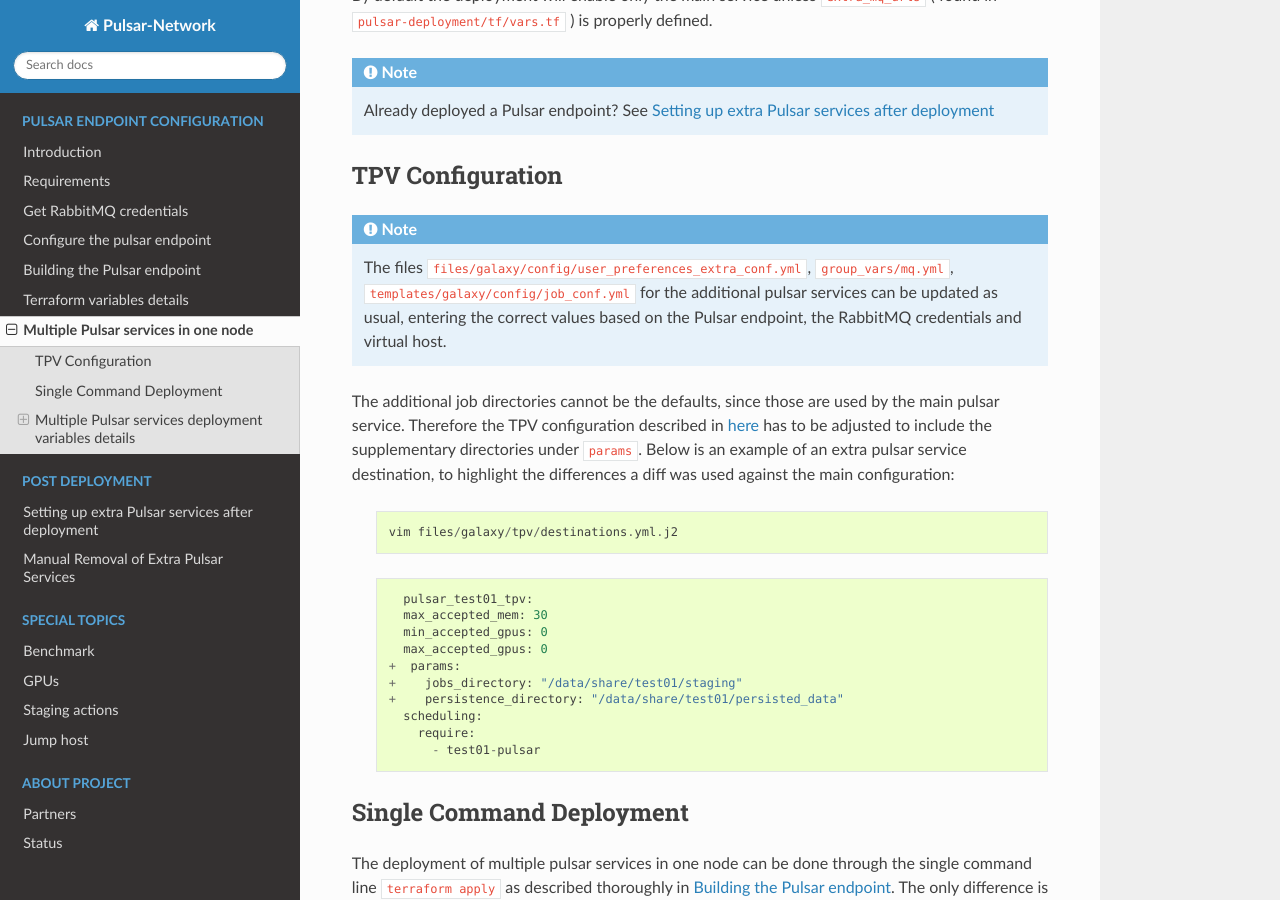
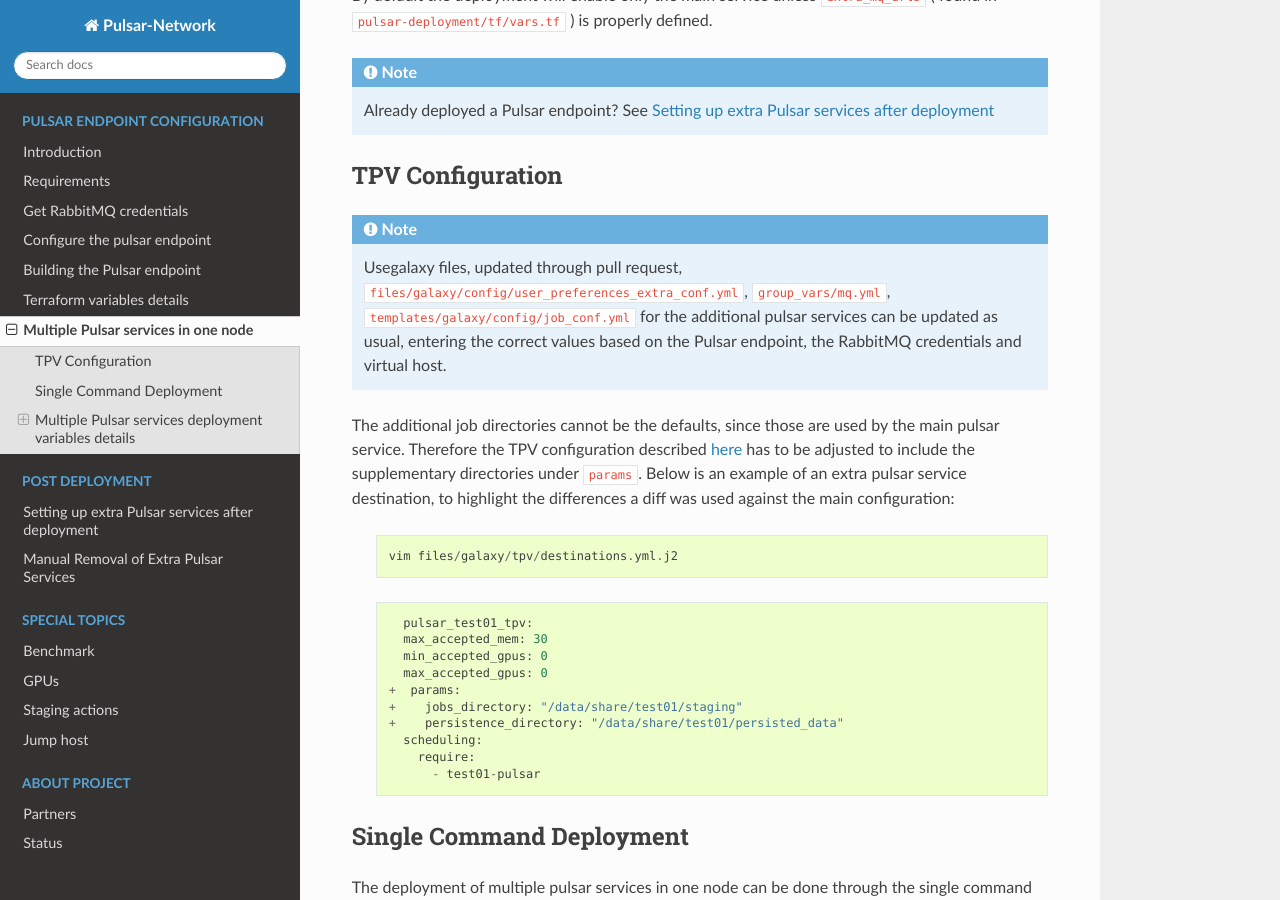
Before and after one commit to usegalaxy-eu/pulsar-network-docs, a Sphinx documentation site: the page built from source/multi_pulsar.rst, in a window 1280 px wide and 900 px high, scrolled down 893 px. Built offline with Sphinx 7.4.7 and the Read the Docs theme 3.1.0, drawn with Linux system fonts in a browser that asks for light colours.

Commit message:
Improving clarity

```diff
--- a/source/multi_pulsar.rst
+++ b/source/multi_pulsar.rst
@@ -18,9 +18,9 @@
 -----------------
 
 .. note::
-    The files ``files/galaxy/config/user_preferences_extra_conf.yml``, ``group_vars/mq.yml``, ``templates/galaxy/config/job_conf.yml`` for the additional pulsar services can be updated as usual, entering the correct values based on the Pulsar endpoint, the RabbitMQ credentials and virtual host.
+    Usegalaxy files, updated through pull request, ``files/galaxy/config/user_preferences_extra_conf.yml``, ``group_vars/mq.yml``, ``templates/galaxy/config/job_conf.yml`` for the additional pulsar services can be updated as usual, entering the correct values based on the Pulsar endpoint, the RabbitMQ credentials and virtual host.
 
-The additional job directories cannot be the defaults, since those are used by the main pulsar service. Therefore the TPV configuration described in :ref:`here <tpv-configuration>` has to be adjusted to include the supplementary directories under ``params``.
+The additional job directories cannot be the defaults, since those are used by the main pulsar service. Therefore the TPV configuration described :ref:`here <tpv-configuration>` has to be adjusted to include the supplementary directories under ``params``.
 Below is an example of an extra pulsar service destination, to highlight the differences a diff was used against the main configuration:
 
   ::
--- a/source/post_deploy_pulsar_services.rst
+++ b/source/post_deploy_pulsar_services.rst
@@ -1,7 +1,7 @@
 Setting up extra Pulsar services after deployment
 =================================================
 
-To add extra Pulsar services, after the initial deployment with Terraform, the ``post_deploy_pulsar_services.yml`` Ansible playbook can be used.
+To add extra Pulsar services, in case the Pulsar endpoint has been already deployed, the ``post_deploy_pulsar_services.yml`` Ansible playbook can be used.
 The playbook adds only new services and required directories or configuration files to the central manager without recreating the VM.
 Navigate into the ansible folder in the repository:
 
```
